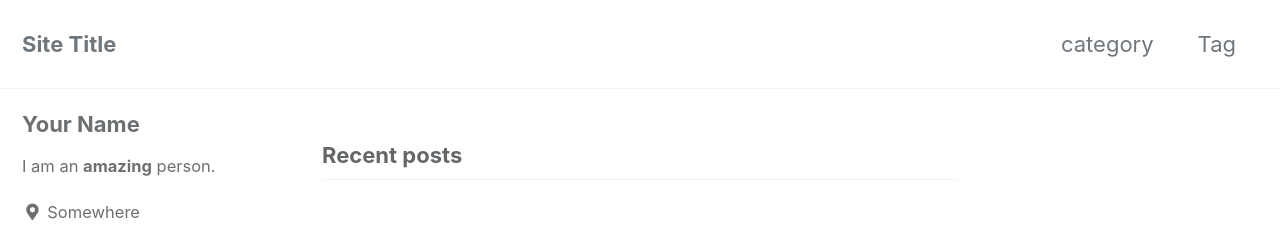
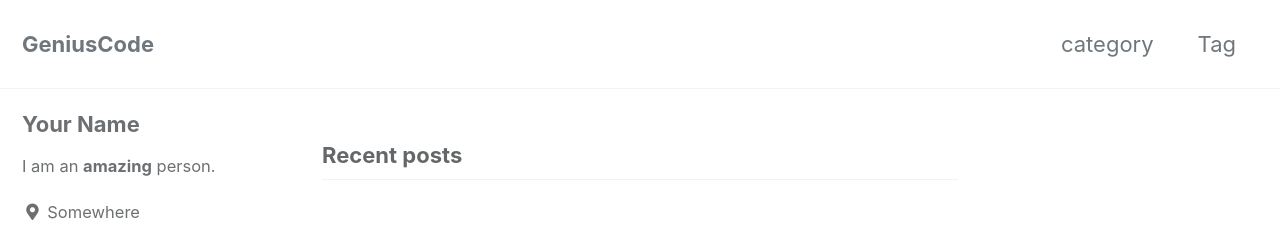
Before and after one commit to hjs3545/GeniusCode.github.io, a Jekyll site: the page built from index.html, in a window 1280 px wide. Shown: the top 225 px of the page. Built offline with Jekyll 4.4.1, drawn with Linux system fonts in a browser that asks for light colours; cached includes are drawn as plain includes; the list of posts is cut into pages by our own code.

Commit message:
타이틀 변경

```diff
--- a/_config.yml
+++ b/_config.yml
@@ -16,7 +16,7 @@ minimal_mistakes_skin    : "default" # "air", "aqua", "contrast", "dark", "dirt"
 
 # Site Settings
 locale                   : "en-US"
-title                    : "Site Title"
+title                    : "GeniusCode"
 title_separator          : "-"
 subtitle                 : # site tagline that appears below site title in masthead
 name                     : "Your Name"
```
